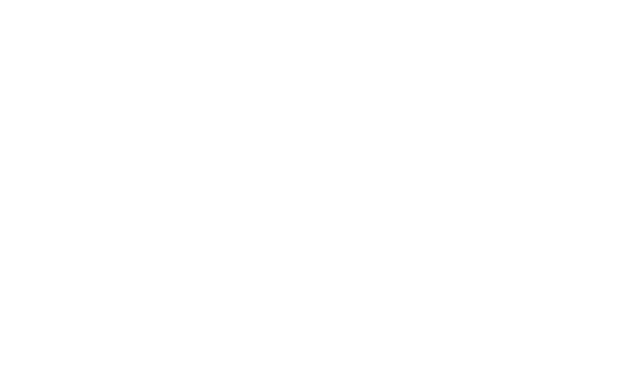
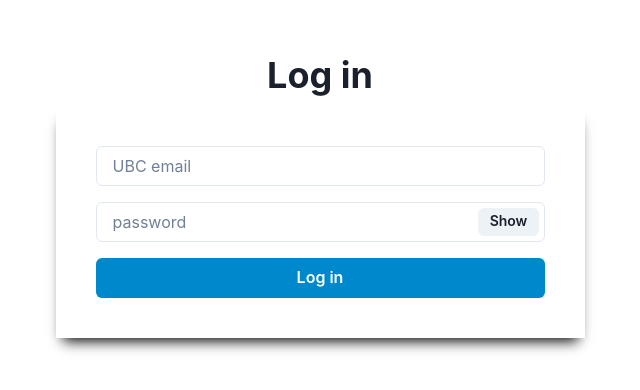
Before and after one commit to ryanmckim/InternDB, a React (Create React App) app in the folder frontend/: page /login in a window 1280 px wide. Shown: the part 204-594 px from the top of the page, without its empty margins (320-960 px from the left). Built offline with nearby package versions, Linux system fonts and the light colour scheme.

Commit message:
add login

```diff
--- a/frontend/src/App.tsx
+++ b/frontend/src/App.tsx
@@ -1,20 +1,27 @@
-import {BrowserRouter as Router, Route, Routes} from 'react-router-dom';
+import { BrowserRouter as Router, Route, Routes } from "react-router-dom";
 import Company from "./components/Company/Company";
-import Profile from './components/Profile/Profile';
-import Home from './components/Home/Home';
-import Login from './components/Login/Login';
-import Register from './components/Register/Register';
+import Profile from "./components/Profile/Profile";
+import Home from "./components/Home/Home";
+import Login from "./components/Login/Login";
+import Register from "./components/Register/Register";
+import Verification from "./components/Verification/Verification";
+import VerificationNotification from "./components/Verification/VerificationNotification";
 
 function App() {
   return (
     <Router>
       <div>
         <Routes>
-          <Route path="/" element={<Home/>}></Route>
-          <Route path="/login" element={<Login/>}></Route>
-          <Route path="/register" element={<Register/>}></Route>
-          <Route path="/profile" element={<Profile/>}></Route>
-          <Route path="/company/:id" element={<Company/>}></Route>
+          <Route path="/" element={<Home />}></Route>
+          <Route path="/login" element={<Login />}></Route>
+          <Route path="/register" element={<Register />}></Route>
+          <Route path="/profile" element={<Profile />}></Route>
+          <Route path="/company/:id" element={<Company />}></Route>
+          <Route path="/verify/:token" element={<Verification />}></Route>
+          <Route
+            path="/email-sent"
+            element={<VerificationNotification />}
+          ></Route>
         </Routes>
       </div>
     </Router>
--- a/frontend/src/components/Login/Login.tsx
+++ b/frontend/src/components/Login/Login.tsx
@@ -1,5 +1,58 @@
+import {
+  Button,
+  FormControl,
+  VStack,
+  Flex,
+  Input,
+  Box,
+  Heading,
+  InputGroup,
+  InputRightElement,
+} from "@chakra-ui/react";
+import React, { useState } from "react";
+
 export default function Login() {
-    return(
-        <div></div>
-    )
+  const [showPassword, setShowPassword] = useState(false);
+
+  return (
+    <React.Fragment>
+      <Flex
+        width="100wh"
+        height="100vh"
+        justifyContent="center"
+        alignItems="center"
+      >
+        <VStack>
+          <Heading>Log in</Heading>
+          <Box padding="10" shadow="0px 10px 13px -7px #000000" width="529px">
+            <form>
+              <FormControl>
+                <VStack spacing={4}>
+                  <Input type="email" placeholder="UBC email" />
+                  <InputGroup>
+                    <Input
+                      type={showPassword ? "text" : "password"}
+                      placeholder="password"
+                    />
+                    <InputRightElement width="4.5rem">
+                      <Button
+                        h="1.75rem"
+                        size="sm"
+                        onClick={() => setShowPassword(!showPassword)}
+                      >
+                        {showPassword ? "Hide" : "Show"}
+                      </Button>
+                    </InputRightElement>
+                  </InputGroup>
+                  <Button width="full" colorScheme="telegram">
+                    Log in
+                  </Button>
+                </VStack>
+              </FormControl>
+            </form>
+          </Box>
+        </VStack>
+      </Flex>
+    </React.Fragment>
+  );
 }
--- /dev/null
+++ b/frontend/src/components/Verification/Verification.tsx
@@ -0,0 +1,17 @@
+import { Button, Heading, VStack, Flex } from "@chakra-ui/react";
+
+export default function Verification() {
+  return (
+    <Flex
+      width="100wh"
+      height="100vh"
+      justifyContent="center"
+      alignItems="center"
+    >
+      <VStack>
+        <Heading>Click the button below to verify your email</Heading>
+        <Button colorScheme="telegram">Verify and Login</Button>
+      </VStack>
+    </Flex>
+  );
+}
--- /dev/null
+++ b/frontend/src/components/Verification/VerificationNotification.tsx
@@ -0,0 +1,17 @@
+import { Heading, Flex, VStack } from "@chakra-ui/react";
+
+export default function VerificationNotification() {
+  return (
+    <Flex
+      width="100wh"
+      height="100vh"
+      justifyContent="center"
+      alignItems="center"
+    >
+      <VStack>
+        <Heading>Email has been sent to your inbox</Heading>
+        <text>Please click the link in the email to verify your account</text>
+      </VStack>
+    </Flex>
+  );
+}
```
